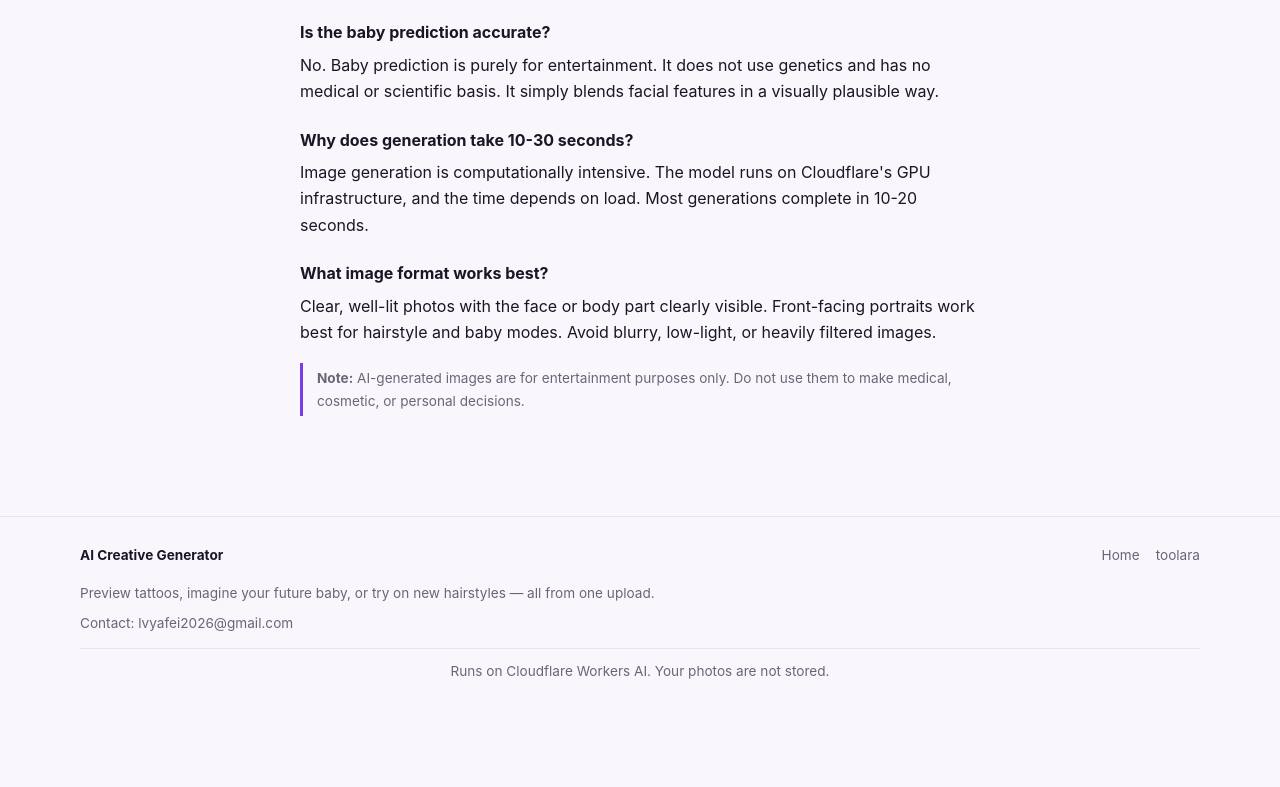
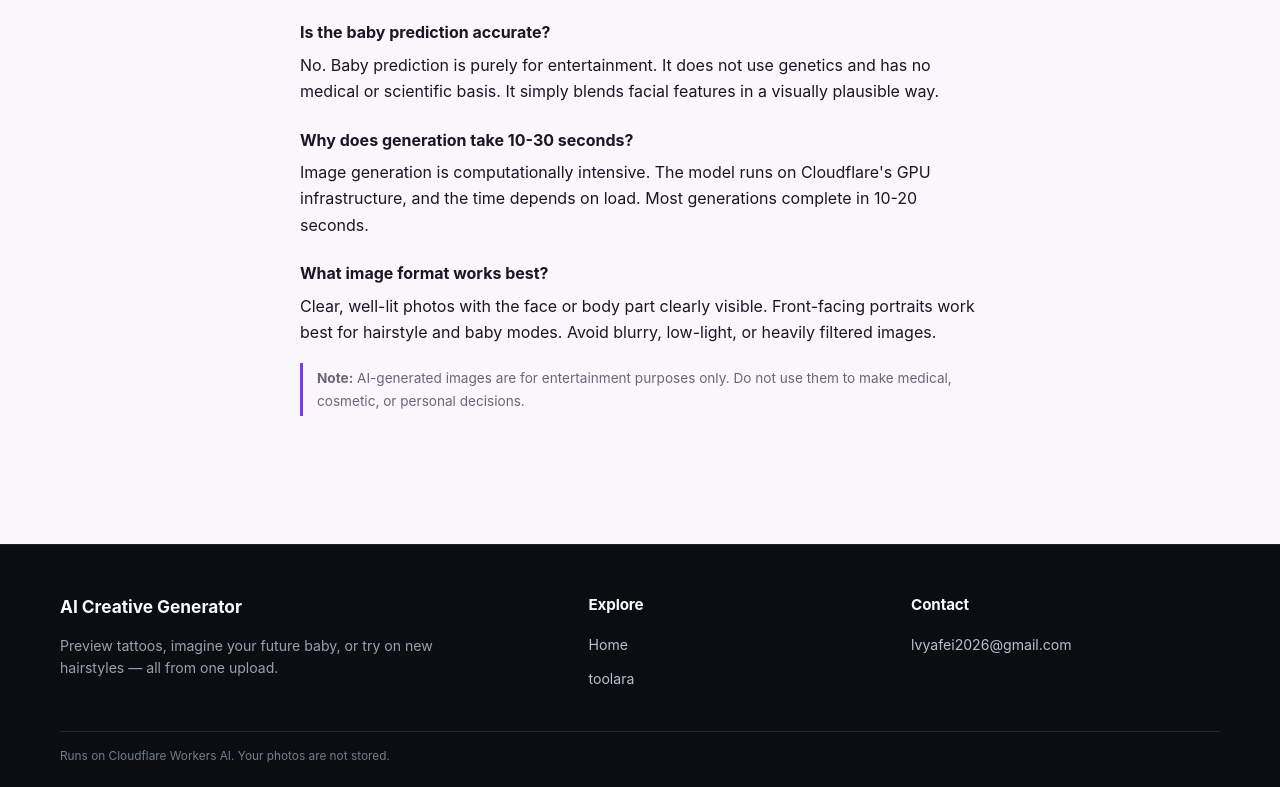
Before and after one commit to lvyafei2026-coder/ai-creative-generator, a website: page public/index.html in a window 1280 px wide. Shown: the part 1525-2312 px from the top of the page. Before the commit the page ends 2244 px from the top, so only its background shows below. Drawn offline with Linux system fonts and the light colour scheme.

Commit message:
Use three-column site footers

```diff
--- a/public/css/style.css
+++ b/public/css/style.css
@@ -175,15 +175,17 @@ li { margin-bottom: 8px; line-height: 1.65; }
   .site-nav select { min-width: 118px; }
 }
 
-.site-footer { margin-top: 36px; padding: 28px 20px 36px; border-top: 1px solid var(--border, rgba(100,116,139,0.25)); color: var(--muted, #64748b); font-size: 0.85rem; line-height: 1.6; }
-.site-footer-inner { max-width: 1120px; margin: 0 auto; }
-.site-footer-details { text-align: left; }
-.site-footer-top { display: flex; align-items: center; justify-content: space-between; gap: 16px; flex-wrap: wrap; }
-.site-footer-brand { color: var(--text, #0f1c2e); font-weight: 700; text-decoration: none; }
-.site-footer-nav { display: flex; align-items: center; gap: 16px; flex-wrap: wrap; }
-.site-footer a { color: inherit; text-decoration: none; }
-.site-footer a:hover { color: var(--accent, #2563eb); text-decoration: underline; }
-.site-footer-description { max-width: 760px; margin: 16px 0 8px; }
-.site-footer-contact { margin: 8px 0; }
-.site-footer-privacy { margin: 14px 0 0; padding-top: 12px; border-top: 1px solid var(--border, rgba(100,116,139,0.25)); }
-@media (max-width: 560px) { .site-footer-top { align-items: flex-start; flex-direction: column; gap: 10px; } .site-footer-nav { gap: 12px; } }
+.site-footer { margin-top: 64px !important; padding: 48px 24px 22px !important; background: #0b0d12 !important; border-top: 1px solid rgba(255,255,255,0.08) !important; color: #a6adbb !important; text-align: left !important; font-size: 0.88rem !important; line-height: 1.6; }
+.site-footer-inner { max-width: 1160px; margin: 0 auto; }
+.site-footer-grid { display: grid; grid-template-columns: minmax(0, 1.4fr) minmax(150px, 0.8fr) minmax(200px, 0.9fr); gap: 48px; }
+.site-footer-column { min-width: 0; }
+.site-footer-brand { display: inline-block; color: #f8fafc !important; font-size: 1.08rem; font-weight: 700; text-decoration: none; }
+.site-footer-heading { margin: 0 0 16px !important; color: #f8fafc; font-size: 0.95rem; font-weight: 650; }
+.site-footer-description { max-width: 420px; margin: 14px 0 0 !important; color: #98a1af; }
+.site-footer-nav { display: grid; justify-items: start; gap: 10px; }
+.site-footer a { color: #b9c0cb !important; text-decoration: none; }
+.site-footer a:hover { color: #fff !important; text-decoration: underline; }
+.site-footer-contact { margin: 0 !important; color: #b9c0cb; overflow-wrap: anywhere; }
+.site-footer-bottom { margin-top: 40px; padding-top: 16px; border-top: 1px solid rgba(255,255,255,0.1); color: #747d8a; font-size: 0.74rem; line-height: 1.5; }
+.site-footer-bottom p { margin: 0; }
+@media (max-width: 720px) { .site-footer { padding: 36px 20px 20px !important; } .site-footer-grid { grid-template-columns: 1fr; gap: 28px; } .site-footer-bottom { margin-top: 28px; } } .site-footer-nav { gap: 12px; } }
--- a/public/index.html
+++ b/public/index.html
@@ -206,14 +206,16 @@
 </main>
 
 <footer class="footer site-footer">
-<div class="site-footer-inner"><div class="site-footer-details">
-<div class="site-footer-top">
-<span class="site-footer-brand" data-i18n="title">AI Creative Generator</span>
-<nav class="site-footer-nav" aria-label="Quick navigation"><a href="/">Home</a><a href="https://toolara.dev/">toolara</a></nav>
+<div class="site-footer-inner">
+<div class="site-footer-grid">
+<section class="site-footer-column">
+<a class="site-footer-brand" href="/"><span class="site-footer-brand" data-i18n="title">AI Creative Generator</span></a>
+<p class="site-footer-description" data-i18n="subtitle">Preview tattoos, imagine your future baby, or try on new hairstyles — all from one upload.</p>
+</section>
+<section class="site-footer-column"><h2 class="site-footer-heading">Explore</h2><nav class="site-footer-nav" aria-label="Quick navigation"><a href="/" data-i18n="navHome">Home</a><a href="https://toolara.dev/">toolara</a></nav></section>
+<section class="site-footer-column"><h2 class="site-footer-heading">Contact</h2><a href="mailto:lvyafei2026@gmail.com">lvyafei2026@gmail.com</a></section>
 </div>
-<p class="site-footer-description" data-i18n="subtitle">Preview tattoos, imagine your future baby, or try on new hairstyles — all from one upload.</p>
-<p class="site-footer-contact"><span>Contact:</span> <a href="mailto:lvyafei2026@gmail.com">lvyafei2026@gmail.com</a></p>
-</div><p class="site-footer-privacy" data-i18n="footer">Runs on Cloudflare Workers AI. Your photos are not stored.</p>
+<div class="site-footer-bottom"><p class="site-footer-privacy" data-i18n="footer">Runs on Cloudflare Workers AI. Your photos are not stored.</p></div>
 </div>
 </footer>
 
```
